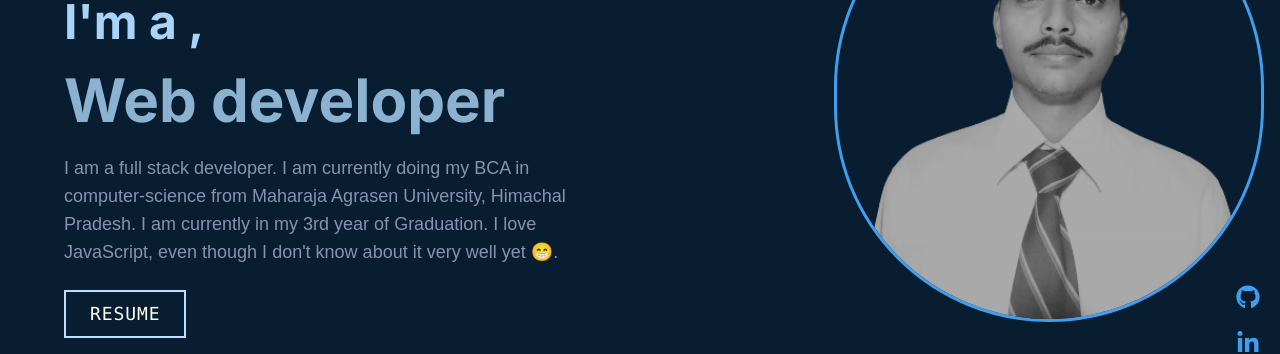
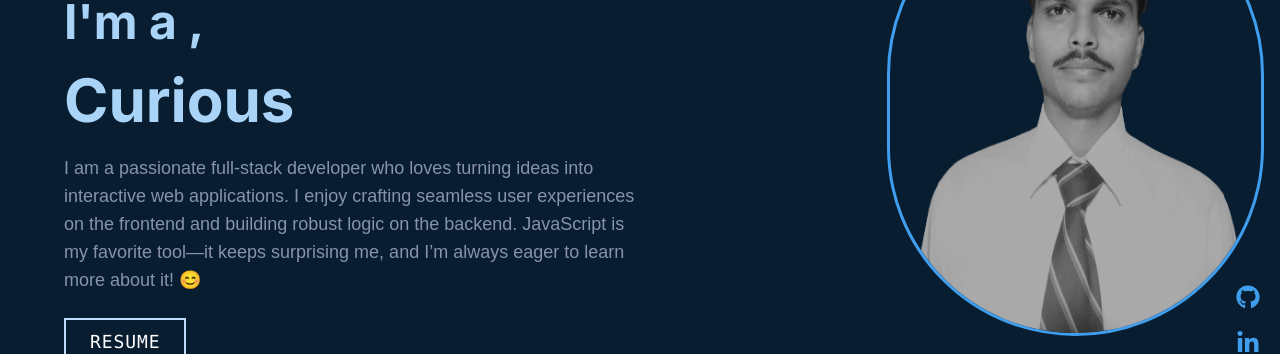
Before and after one commit to Sachindev-01/My-Portfolio, a React (Vite) app: page / in a window 1280 px wide. Shown: the part 321-675 px from the top of the page. Built offline with nearby package versions, Linux system fonts and the light colour scheme; no server answers.

Commit message:
Changed description

```diff
--- a/src/components/Home/Home.tsx
+++ b/src/components/Home/Home.tsx
@@ -1,38 +1,39 @@
-import profilePic from "../../assets/profile.png";
-import helloGif from "../../assets/hello.gif";
-import Skills from "./Skills";
-import DownloadButton from "../DownloadButton/DownloadButton";
+import profilePic from '../../assets/profile.png';
+import helloGif from '../../assets/hello.gif';
+import Skills from './Skills';
+import DownloadButton from '../DownloadButton/DownloadButton';
 
 const Home = () => {
   return (
-    <section className="pt-32 lg:py-44">
-      <div className="flex flex-col items-center space-y-8 lg:flex-row-reverse lg:justify-center lg:space-y-0 lg:space-x-10">
-        <div className="">
+    <section className='pt-32 lg:py-44'>
+      <div className='flex flex-col items-center space-y-8 lg:flex-row-reverse lg:justify-center lg:space-y-0 lg:space-x-10'>
+        <div className=''>
           <img
             src={profilePic}
-            alt="Profile pic"
-            className="w-64 h-64 lg:w-[1100px] lg:h-[450px] rounded-full border-[3px] border-[#3f9eee]"
+            alt='Profile pic'
+            className='w-64 h-64 lg:w-[1100px] lg:h-[450px] rounded-full border-[3px] border-[#3f9eee]'
           />
         </div>
-        <div className="px-2 flex flex-start flex-col">
-          <div className="flex gap-2 items-center">
-            <span className="text-[#3f9eee] font-semibold">Hey</span>
-            <img src={helloGif} className="w-6" />
-            <span className="text-[#3f9eee] text-lg font-bold">,</span>
+        <div className='px-2 flex flex-start flex-col'>
+          <div className='flex gap-2 items-center'>
+            <span className='text-[#3f9eee] font-semibold'>Hey</span>
+            <img src={helloGif} className='w-6' />
+            <span className='text-[#3f9eee] text-lg font-bold'>,</span>
           </div>
-          <div className="">
-            <h1 className="text-[8vw] lg:text-[6vw] text-[#d4e9fb] font-bold font-font-calibre ">
+          <div className=''>
+            <h1 className='text-[8vw] lg:text-[6vw] text-[#d4e9fb] font-bold font-font-calibre '>
               Sachin Kumar ,
             </h1>
-            <p className="text-3xl lg:text-5xl font-font-calibre text-[#aad4f7] font-bold mb-2 lg:mb-6">
+            <p className='text-3xl lg:text-5xl font-font-calibre text-[#aad4f7] font-bold mb-2 lg:mb-6'>
               I'm a ,
             </p>
-            <p className="changeWord text-4xl lg:text-6xl font-font-calibre text-[#aad4f7] font-bold "></p>
-            <p className="text-[#8892b0] text-lg font-font-nunito mt-6 lg:w-[70%]">
-              I am a full stack developer. I am currently doing my BCA in
-              computer-science from Maharaja Agrasen University, Himachal
-              Pradesh. I am currently in my 3rd year of Graduation. I love
-              JavaScript, even though I don't know about it very well yet 😁.
+            <p className='changeWord text-4xl lg:text-6xl font-font-calibre text-[#aad4f7] font-bold '></p>
+            <p className='text-[#8892b0] text-lg font-font-nunito mt-6 lg:w-[70%]'>
+              I am a passionate full-stack developer who loves turning ideas
+              into interactive web applications. I enjoy crafting seamless user
+              experiences on the frontend and building robust logic on the
+              backend. JavaScript is my favorite tool—it keeps surprising me,
+              and I’m always eager to learn more about it! 😊
             </p>
             <DownloadButton />
           </div>
--- a/src/index.css
+++ b/src/index.css
@@ -8,18 +8,24 @@ body {
 }
 
 .changeWord::after {
-    content: var(--word-content, "Web developer");
-    animation: wordChange 3s linear infinite alternate;
+  content: var(--word-content, 'Web developer');
+  animation: wordChange 5s linear infinite alternate;
 }
 
 @keyframes wordChange {
   0% {
-      --word-content: "Web developer";
+    --word-content: 'Full Stack Web developer';
+  }
+  25% {
+    --word-content: 'Learner';
   }
   50% {
-      color: #081d2f;
+    --word-content: 'Problem Solver';
+  }
+  75% {
+    --word-content: 'Curious';
   }
   100% {
-      --word-content: "Student";
+    --word-content: 'Dreamer';
   }
 }
```
Lines whose indentation alone changed are shown as unchanged.
